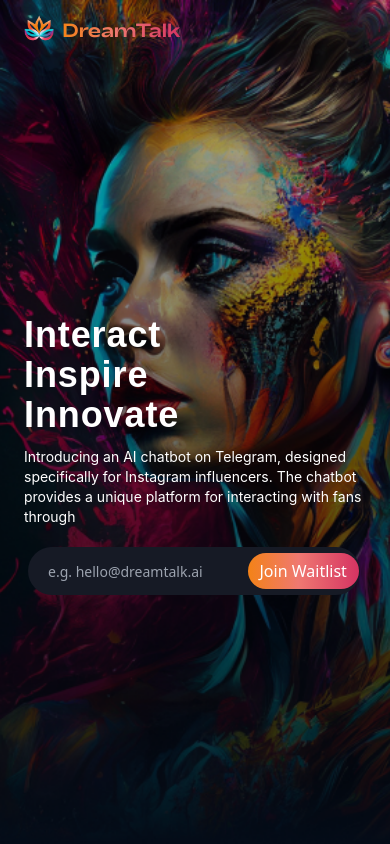
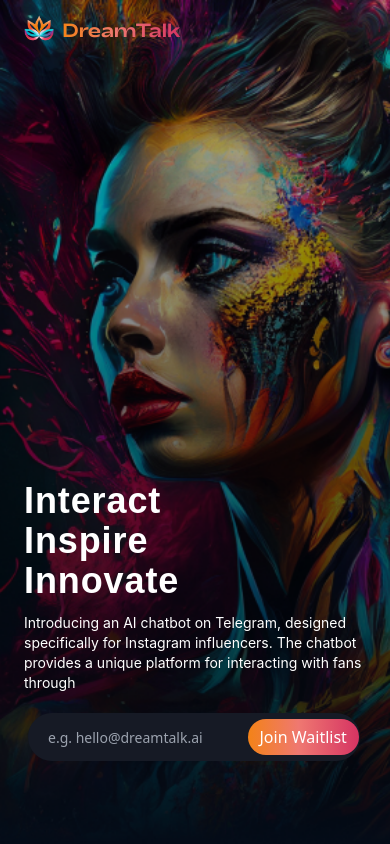
Before and after one commit to babulakterfsd/DreamTalk, a Next.js app: page / in a window 390 px wide. Shown: the top 844 px of the page. Built offline with nearby package versions, Linux system fonts and the light colour scheme.

Commit message:
mobile responsive implemented.

```diff
--- a/src/components/ui/Hero.tsx
+++ b/src/components/ui/Hero.tsx
@@ -17,7 +17,7 @@ const Hero = () => {
               DreamTalk
             </h2>
           </div>
-          <div className="mainbannertext mt-64 lg:mt-24">
+          <div className="mainbannertext mt-[50vh] lg:mt-24">
             <h1 className="font-giahfita text-4xl lg:text-7xl leading-[40px] lg:leading-[68px] tracking-wide lg:tracking-normal font-bold lg:font-semibold">
               Interact <br /> Inspire <br /> Innovate
             </h1>
```
